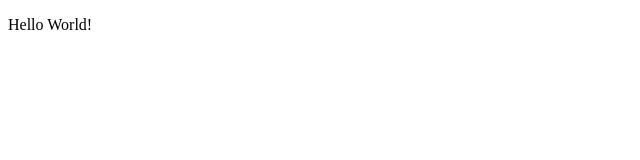
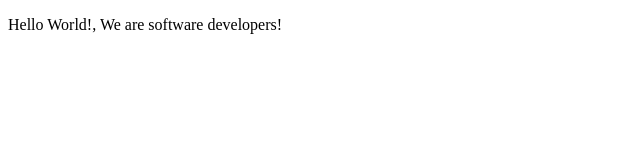
Before and after one commit to gak92/microverse_trial_Surafel_Ghazanfar, a plain HTML site: page index.html in a window 1280 px wide. Shown: the whole page, without its empty margins (0-640 px from the left). Drawn offline with Linux system fonts and the light colour scheme.

Commit message:
Update index.html

```diff
--- a/index.html
+++ b/index.html
@@ -9,7 +9,7 @@
   <body>
     <script src="https://cdn.freecodecamp.org/testable-projects-fcc/v1/bundle.js"></script>
 
-    <p>Hello World!</p>
+    <p>Hello World!, We are software developers!</p>
 
     <!--
 
```
